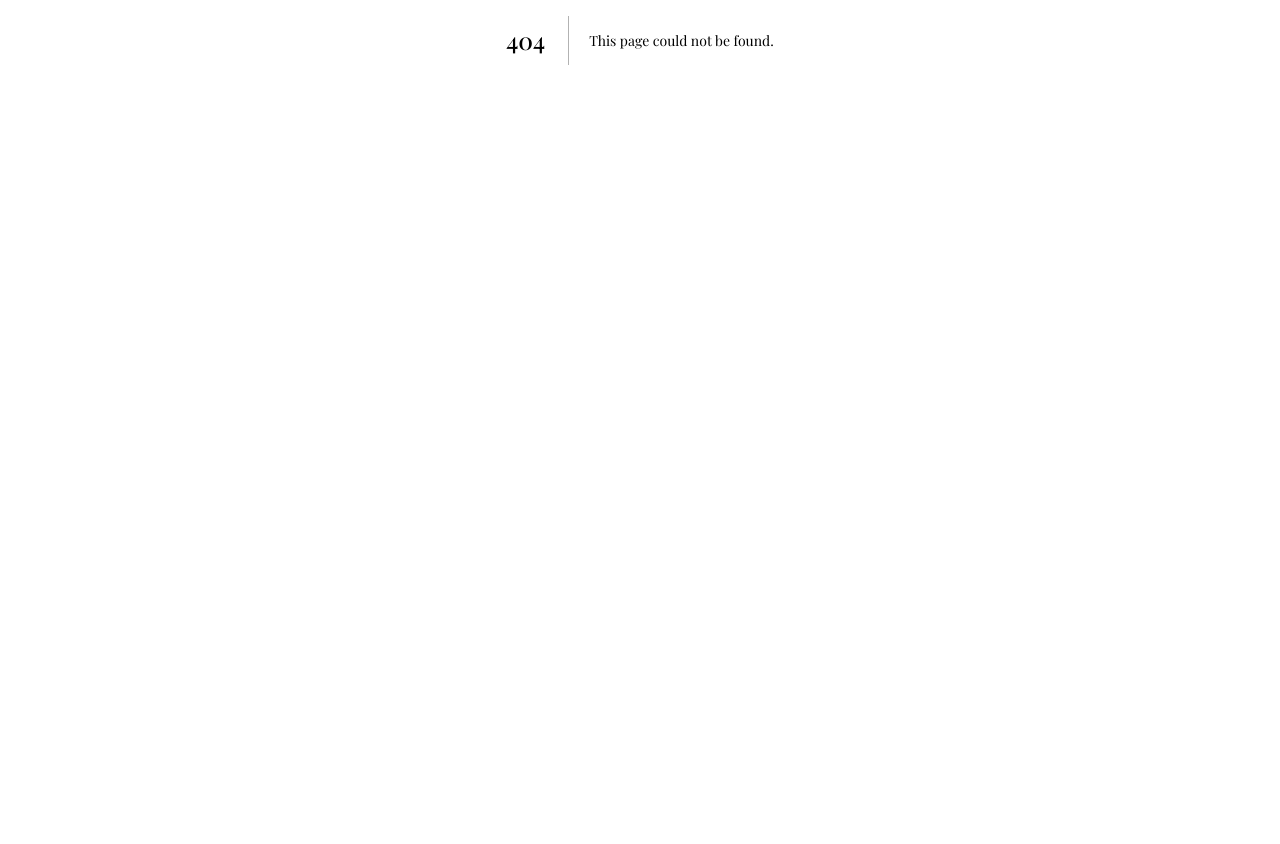
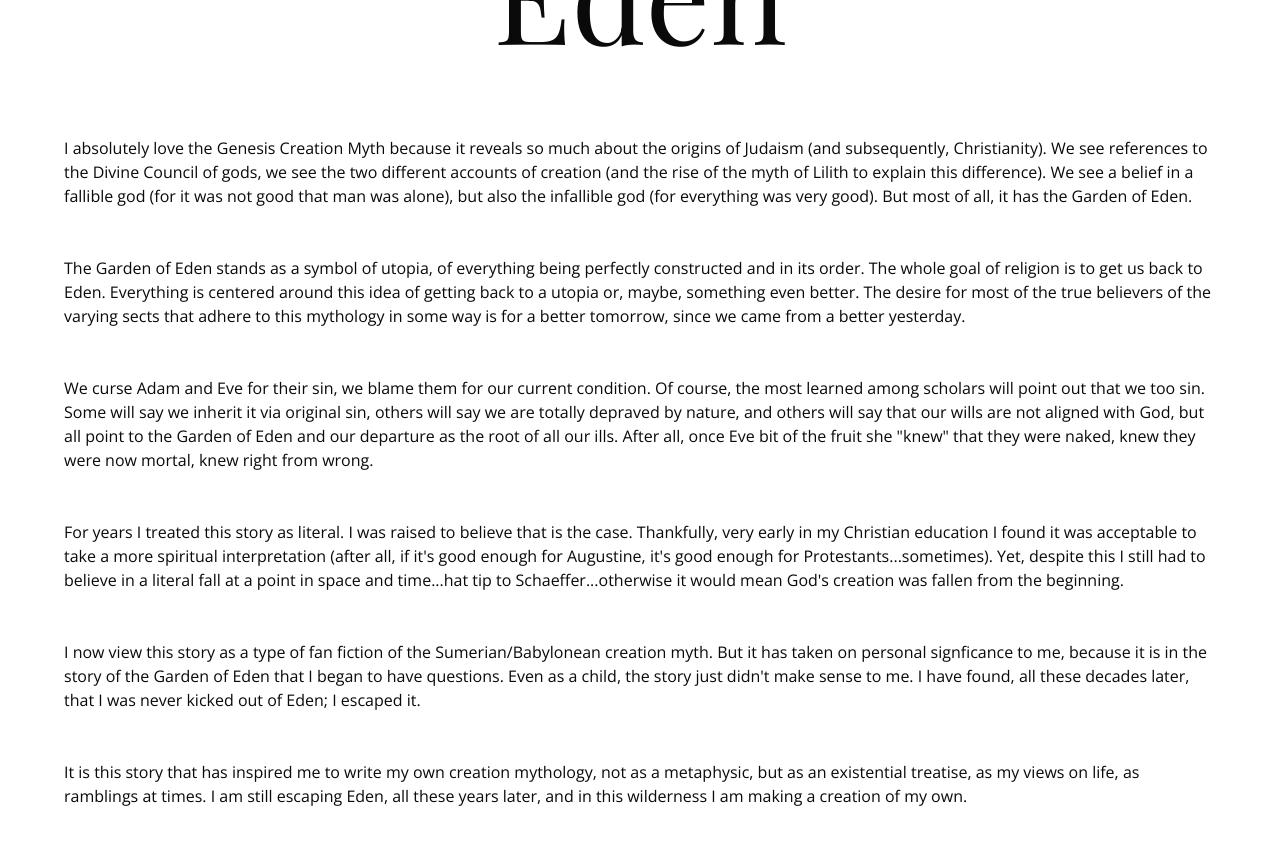
Before and after one commit to BorofskyDev/escape-from-eden-sql, a Next.js app: page /about in a window 1280 px wide. Before the commit this address had no page. Shown: the part 360-1204 px from the top of the page. Before the commit the page ends 800 px from the top, so only its background shows below. Built offline with nearby package versions, Linux system fonts and the light colour scheme.

Commit message:
Remove Blog link from Navbar and add About page with detailed content

```diff
--- /dev/null
+++ b/app/about/page.tsx
@@ -0,0 +1,72 @@
+export default function AboutPage() {
+  return (
+    <section className='my-40 max-w-7xl mx-auto px-6 md:px-8 lg:px-16'>
+      <h1 className='w-full mx-auto my-20 text-center text-7xl lg:text-9xl text-text1 capitalize'>
+        About escape from eden
+      </h1>
+      <p className='w-full mx-auto text-md text-text1'>
+        I absolutely love the Genesis Creation Myth because it reveals so much
+        about the origins of Judaism (and subsequently, Christianity). We see
+        references to the Divine Council of gods, we see the two different
+        accounts of creation (and the rise of the myth of Lilith to explain this
+        difference). We see a belief in a fallible god (for it was not good that
+        man was alone), but also the infallible god (for everything was very
+        good). But most of all, it has the Garden of Eden.
+      </p>
+      <br />
+      <br />
+      <p className='w-full mx-auto text-md text-text1'>
+        The Garden of Eden stands as a symbol of utopia, of everything being
+        perfectly constructed and in its order. The whole goal of religion is to
+        get us back to Eden. Everything is centered around this idea of getting
+        back to a utopia or, maybe, something even better. The desire for most
+        of the true believers of the varying sects that adhere to this mythology
+        in some way is for a better tomorrow, since we came from a better
+        yesterday.
+      </p>
+      <br />
+      <br />
+      <p className='w-full mx-auto text-md text-text1'>
+        We curse Adam and Eve for their sin, we blame them for our current
+        condition. Of course, the most learned among scholars will point out
+        that we too sin. Some will say we inherit it via original sin, others
+        will say we are totally depraved by nature, and others will say that our
+        wills are not aligned with God, but all point to the Garden of Eden and
+        our departure as the root of all our ills. After all, once Eve bit of
+        the fruit she &quot;knew&quot; that they were naked, knew they were now
+        mortal, knew right from wrong.
+      </p>
+      <br />
+      <br />
+      <p className='w-full mx-auto text-md text-text1'>
+        For years I treated this story as literal. I was raised to believe that
+        is the case. Thankfully, very early in my Christian education I found it
+        was acceptable to take a more spiritual interpretation (after all, if
+        it&apos;s good enough for Augustine, it&apos;s good enough for
+        Protestants...sometimes). Yet, despite this I still had to believe in a
+        literal fall at a point in space and time...hat tip to
+        Schaeffer...otherwise it would mean God&apos;s creation was fallen from
+        the beginning.{' '}
+      </p>
+      <br />
+      <br />
+      <p className='w-full mx-auto text-md text-text1'>
+        I now view this story as a type of fan fiction of the
+        Sumerian/Babylonean creation myth. But it has taken on personal
+        signficance to me, because it is in the story of the Garden of Eden that
+        I began to have questions. Even as a child, the story just didn&apos;t
+        make sense to me. I have found, all these decades later, that I was
+        never kicked out of Eden; I escaped it.{' '}
+      </p>
+      <br />
+      <br />
+      <p className='w-full mx-auto text-md text-text1'>
+        It is this story that has inspired me to write my own creation
+        mythology, not as a metaphysic, but as an existential treatise, as my
+        views on life, as ramblings at times. I am still escaping Eden, all
+        these years later, and in this wilderness I am making a creation of my
+        own.
+      </p>
+    </section>
+  )
+}
--- a/components/layouts/header/Navbar.tsx
+++ b/components/layouts/header/Navbar.tsx
@@ -27,12 +27,6 @@ export default function Navbar() {
             className='hover:text-secondary transition-colors duration-200'
           >
             Home
-          </Link>
-          <Link
-            href='/blog'
-            className='hover:text-secondary transition-colors duration-200'
-          >
-            Blog
           </Link>
           <Link
             href='/about'
@@ -94,13 +88,7 @@ export default function Navbar() {
               >
                 Home
               </Link>
-              <Link
-                href='/blog'
-                onClick={() => setIsOpen(false)}
-                className='hover:text-secondary transition-colors duration-200'
-              >
-                Blog
-              </Link>
+
               <Link
                 href='/about'
                 onClick={() => setIsOpen(false)}
```
